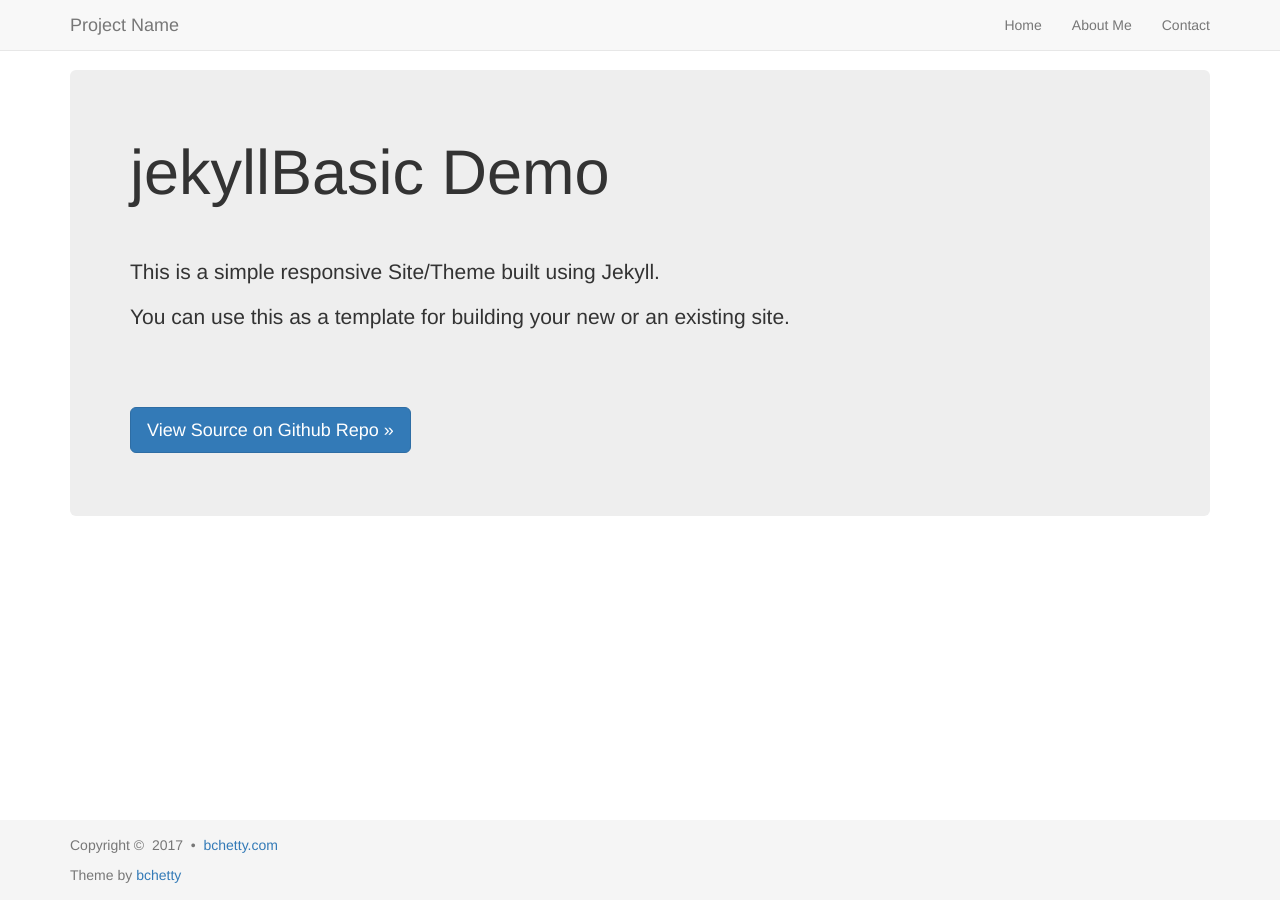
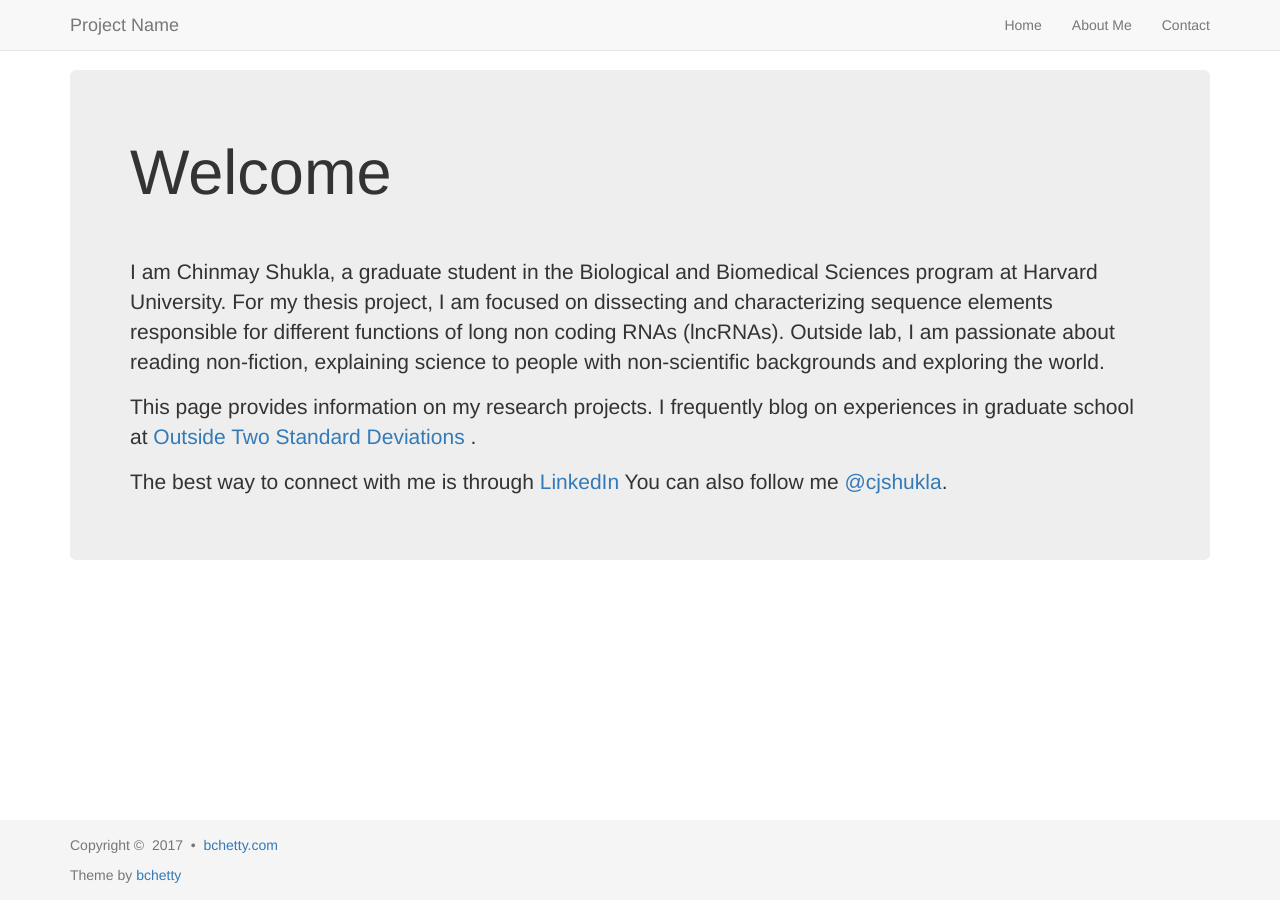
Before and after one commit to cshukla/cshukla.github.io, a Jekyll site: the page built from index.html, in a window 1280 px wide. Built offline with Jekyll 4.4.1, drawn with Linux system fonts in a browser that asks for light colours; nearby versions of some CDN libraries; the list of posts is cut into pages by our own code.

Commit message:
update landing page

```diff
--- a/index.html
+++ b/index.html
@@ -4,12 +4,26 @@ layout: template1
 
 <!-- Main component for a primary marketing message or call to action -->
 <div class="jumbotron">
-    <h1>jekyllBasic Demo</h1>
-    <br/><br/>
-    <p>This is a simple responsive Site/Theme built using Jekyll.</p>
-    <p>You can use this as a template for building your new or an existing site.</p>
-    <br/><br/><br/>
-    <p>
-        <a class="btn btn-lg btn-primary" href="https://github.com/bchetty/jekyllBasic" role="button">View Source on Github Repo &raquo;</a>
+	<h1>Welcome</h1>
+	<br></br>
+    <p> I am Chinmay Shukla, a graduate student in the Biological
+    	and Biomedical Sciences program at Harvard University.
+    	For my thesis project, I am focused on dissecting and
+    	characterizing sequence elements responsible for different
+    	functions of long non coding RNAs (lncRNAs). Outside lab, I
+    	am passionate about reading non-fiction, explaining science
+    	to people with non-scientific backgrounds and exploring the
+    	world.
     </p>
+
+    <p> This page provides information on my research projects.
+    	I frequently blog on experiences in graduate school at
+    	<a href="http://outsidetwostandarddeviations.wordpress.com">
+      	Outside Two Standard Deviations </a>.</p>
+
+    <p>  The best way to connect with me is through
+    	<a href="https://www.linkedin.com/in/shuklachinmay"> LinkedIn </a>
+    	You can also follow me <a href="https://twitter.com/cjshukla">@cjshukla</a>.
+    </p>
+
 </div>
```
